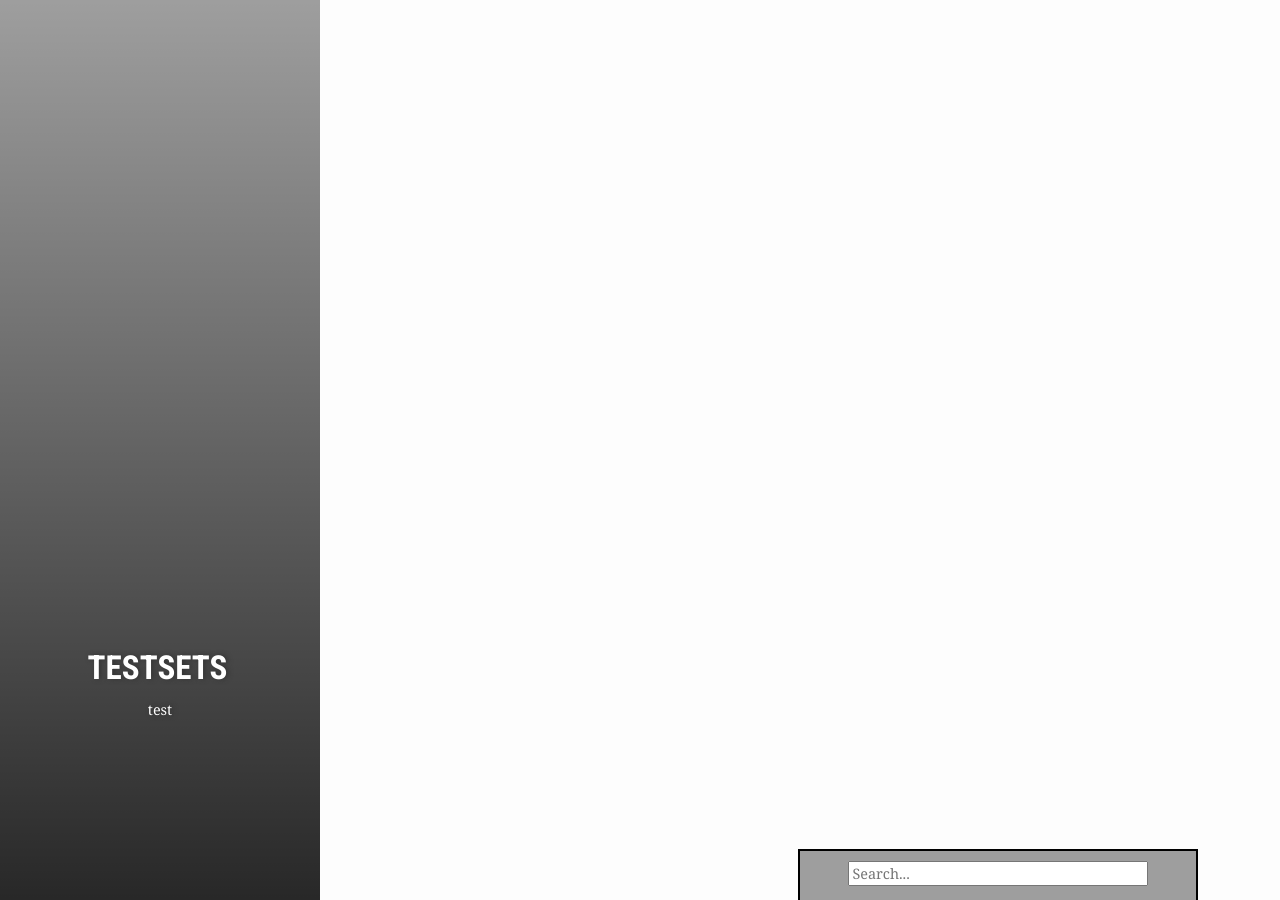
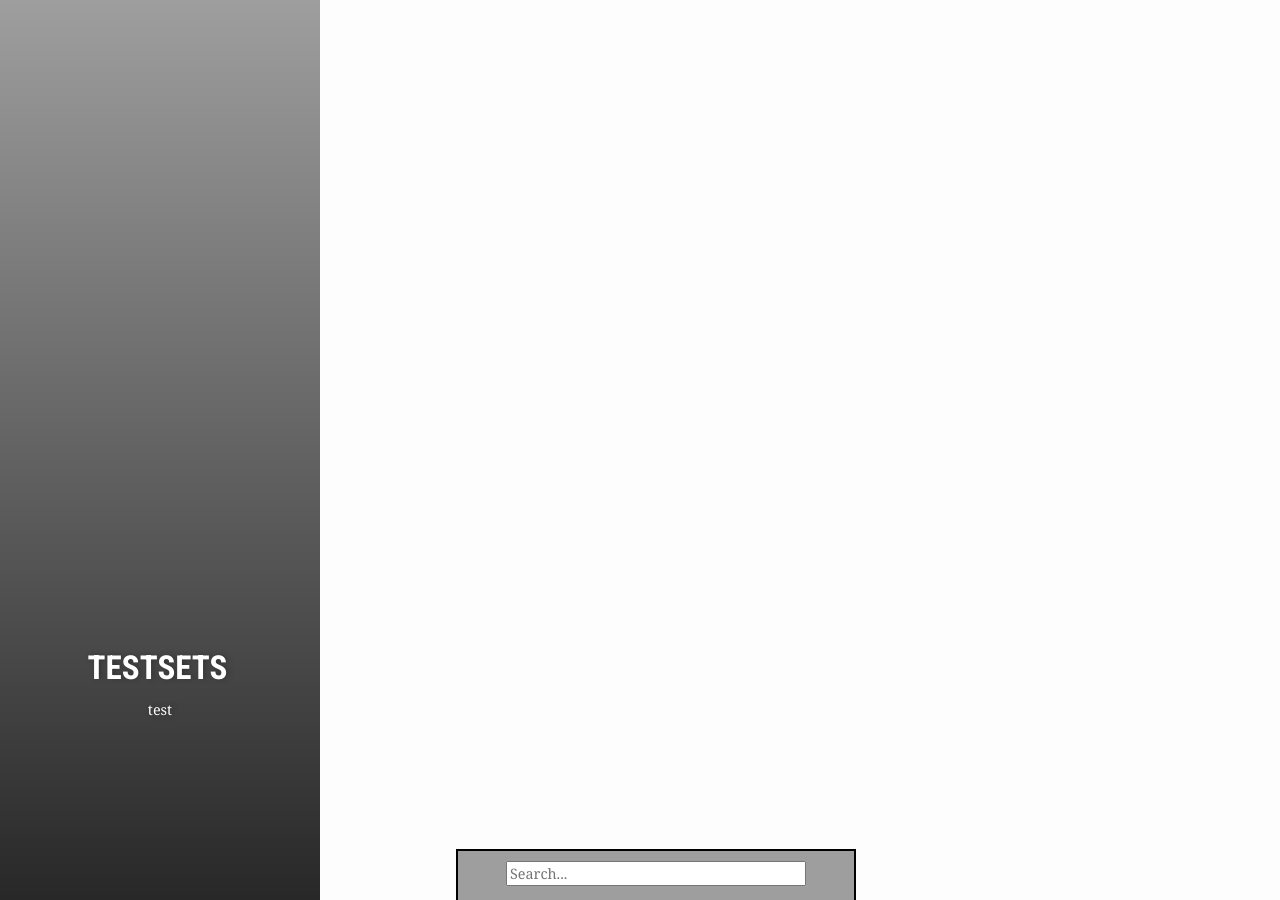
Before and after one commit to test076923/test076923.github.io, a Jekyll site: the page built from _posts/2017-10-10-ssstest.md, in a window 1280 px wide and 900 px high, scrolled down 5248 px. Built offline with Jekyll 4.4.1, drawn with Linux system fonts in a browser that asks for light colours; nearby versions of some CDN libraries; comment, search, counter and statistics services are not loaded; grey boxes are pictures that could not be loaded.

Commit message:
Update post.html

```diff
--- a/_layouts/post.html
+++ b/_layouts/post.html
@@ -21,7 +21,8 @@ layout: default
 
     <!--스크롤바-->
 	<div style="position:absolute;">
-	    <div id="example2" class="post-content" style="position:relative; float:right; left:100%; margin:0px auto;">
+
+	    <div id="example2" class="post-content" style="position:relative; float:right; margin:0px auto;">
 			<!--검색바-->
 			<div id="search-container">
 			<center>
```
